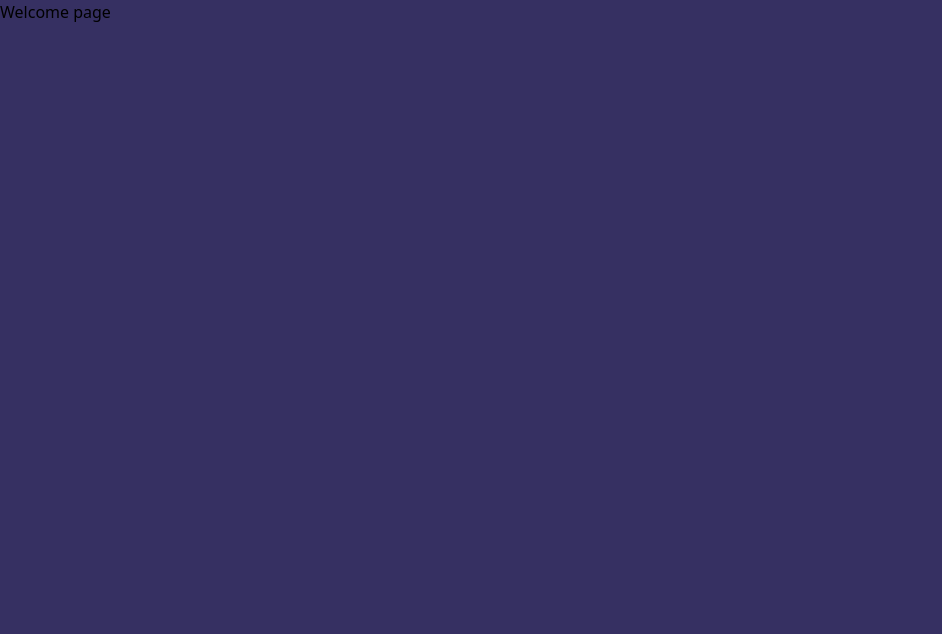
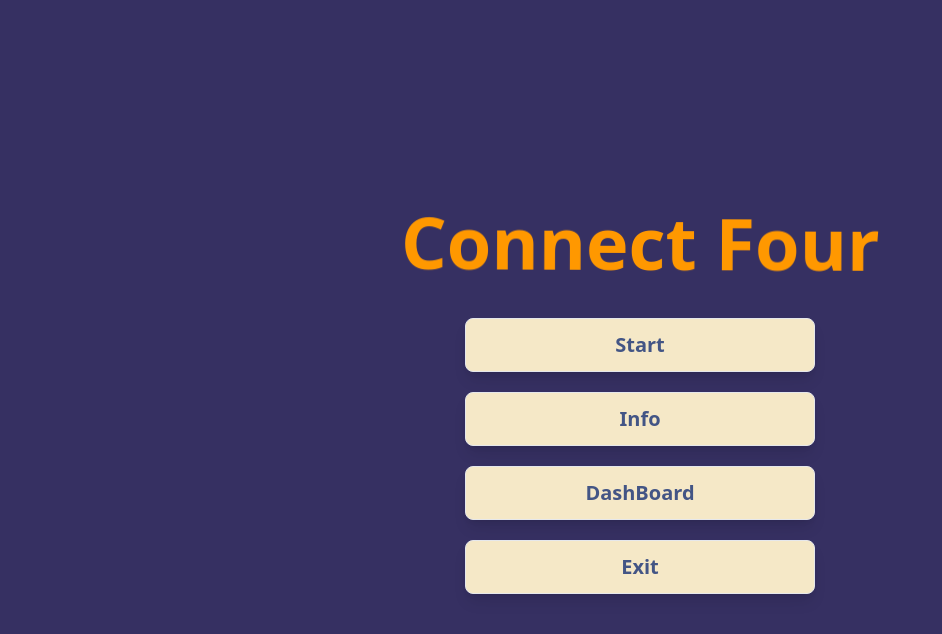
Before and after one commit to Vladyslav-Davydenko/Connect-Four-Game, a React (Vite) app in the folder connect-four/: page / in a window 1280 px wide. Shown: the top 634 px of the page, without its empty margins (0-942 px from the left). Built offline with nearby package versions, Linux system fonts and the light colour scheme.

Commit message:
Start Game Page

```diff
--- a/connect-four/src/views/layouts/Layout.tsx
+++ b/connect-four/src/views/layouts/Layout.tsx
@@ -2,7 +2,7 @@ import { Outlet } from "react-router-dom";
 
 export function Layout(): JSX.Element {
   return (
-    <div className="h-screen bg-dark-blue flex content-center text-center">
+    <div className="h-screen bg-dark-blue text-white font-semibold flex justify-center items-center">
       <Outlet />
     </div>
   );
--- a/connect-four/src/views/pages/start-game/StartGame.tsx
+++ b/connect-four/src/views/pages/start-game/StartGame.tsx
@@ -1,3 +1,35 @@
+import { Link } from "react-router-dom";
+import { GAME_ROUTE, INFO_ROUTE, DASHBOARD_ROUTE } from "../../../routes";
+
 export function StartGamePage(): JSX.Element {
-  return <h1>Welcome page</h1>;
+  return (
+    <div className="flex-col">
+      <h1 className=" text-yellow text-7xl mb-10 animate-wiggle">
+        Connect Four
+      </h1>
+      <div className=" flex flex-col gap-5 text-center text-xl">
+        <Link
+          to={GAME_ROUTE}
+          className="py-3 mx-16 bg-white text-blue border rounded-lg hover:-translate-y-1 active:translate-y-1.5 duration-200 shadow-lg hover:shadow-xl active:shadow-md"
+        >
+          Start
+        </Link>
+        <Link
+          to={INFO_ROUTE}
+          className="py-3 mx-16 bg-white text-blue border rounded-lg hover:-translate-y-1 active:translate-y-1.5 duration-200 shadow-lg hover:shadow-xl active:shadow-md"
+        >
+          Info
+        </Link>
+        <Link
+          to={DASHBOARD_ROUTE}
+          className="py-3 mx-16 bg-white text-blue border rounded-lg hover:-translate-y-1 active:translate-y-1.5 duration-200 shadow-lg hover:shadow-xl active:shadow-md"
+        >
+          DashBoard
+        </Link>
+        <button className="py-3 mx-16 bg-white text-blue border rounded-lg hover:-translate-y-1 active:translate-y-1.5 duration-200 shadow-lg hover:shadow-xl active:shadow-md">
+          Exit
+        </button>
+      </div>
+    </div>
+  );
 }
--- a/connect-four/tailwind.config.js
+++ b/connect-four/tailwind.config.js
@@ -8,6 +8,17 @@ export default {
         blue: "#435585",
         "light-blue": "#818fb4",
         white: "#f5e8c7",
+        yellow: "#FF9800",
+        red: "#B80000",
+      },
+      keyframes: {
+        wiggle: {
+          "0%, 100%": { transform: "rotate(-3deg)" },
+          "50%": { transform: "rotate(3deg)" },
+        },
+      },
+      animation: {
+        wiggle: "wiggle 2s ease-in-out infinite",
       },
     },
   },
```
